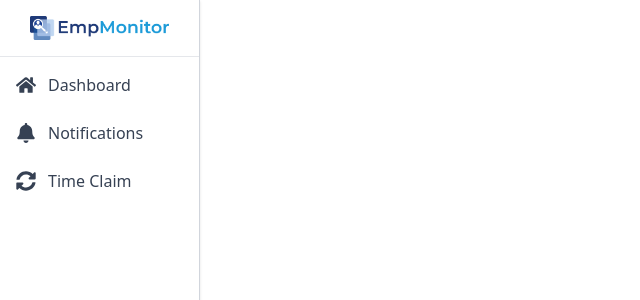
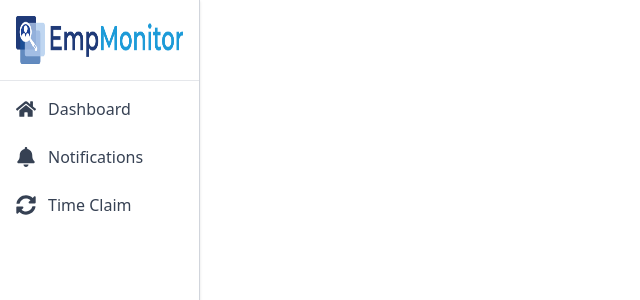
Before and after one commit to vishalglobussoftSDE/emp_clone_fe, a React (Vite) app: page / in a window 1280 px wide. Shown: the top 300 px of the page, without its empty margins (0-640 px from the left). Built offline with nearby package versions, Linux system fonts and the light colour scheme.

Commit message:
conditional rendering on primarySidebar

```diff
--- a/src/components/Sidebar/PrimarySideBar.jsx
+++ b/src/components/Sidebar/PrimarySideBar.jsx
@@ -1,31 +1,34 @@
 import { FaHome, FaBell, FaSyncAlt } from 'react-icons/fa';
 
-const PrimarySideBar = () => {
+const PrimarySideBar = ({ collapsed }) => {
   return (
-    <div className="w-[200px] h-screen bg-white border-r border-gray-300 shadow-sm">
-      {/* Logo Section */}
-      <div className="flex justify-center items-center p-4 border-b border-gray-200">
-        <img src="/empmonitorlogo.png" alt="EMP Monitor Logo" className="h-6" />
-      </div>
+    <div
+      className={`h-screen bg-white border-r border-gray-300 shadow-sm transition-all duration-300 ${
+        collapsed ? 'w-[70px]' : 'w-[200px]'
+      }`}
+    >
+      {/* Logo Section - show only if not collapsed */}
+      {!collapsed && (
+        <div className="flex justify-center items-center p-4 border-b border-gray-200">
+          <img src="/empmonitorlogo.png" alt="EMP Monitor Logo" className="h-12" />
+        </div>
+      )}
 
       {/* Navigation Items */}
       <div className="flex flex-col gap-6 p-4 text-gray-700">
-        {/* Dashboard */}
         <div className="flex items-center gap-3 cursor-pointer hover:text-blue-600">
           <div className="text-xl"><FaHome /></div>
-          <div className="text-base font-medium">Dashboard</div>
+          {!collapsed && <div className="text-base font-medium">Dashboard</div>}
         </div>
 
-        {/* Alerts/Notifications */}
         <div className="flex items-center gap-3 cursor-pointer hover:text-blue-600">
           <div className="text-xl"><FaBell /></div>
-          <div className="text-base font-medium">Notifications</div>
+          {!collapsed && <div className="text-base font-medium">Notifications</div>}
         </div>
 
-        {/* Time Claim / Transfer */}
         <div className="flex items-center gap-3 cursor-pointer hover:text-blue-600">
           <div className="text-xl"><FaSyncAlt /></div>
-          <div className="text-base font-medium">Time Claim</div>
+          {!collapsed && <div className="text-base font-medium">Time Claim</div>}
         </div>
       </div>
     </div>
```
